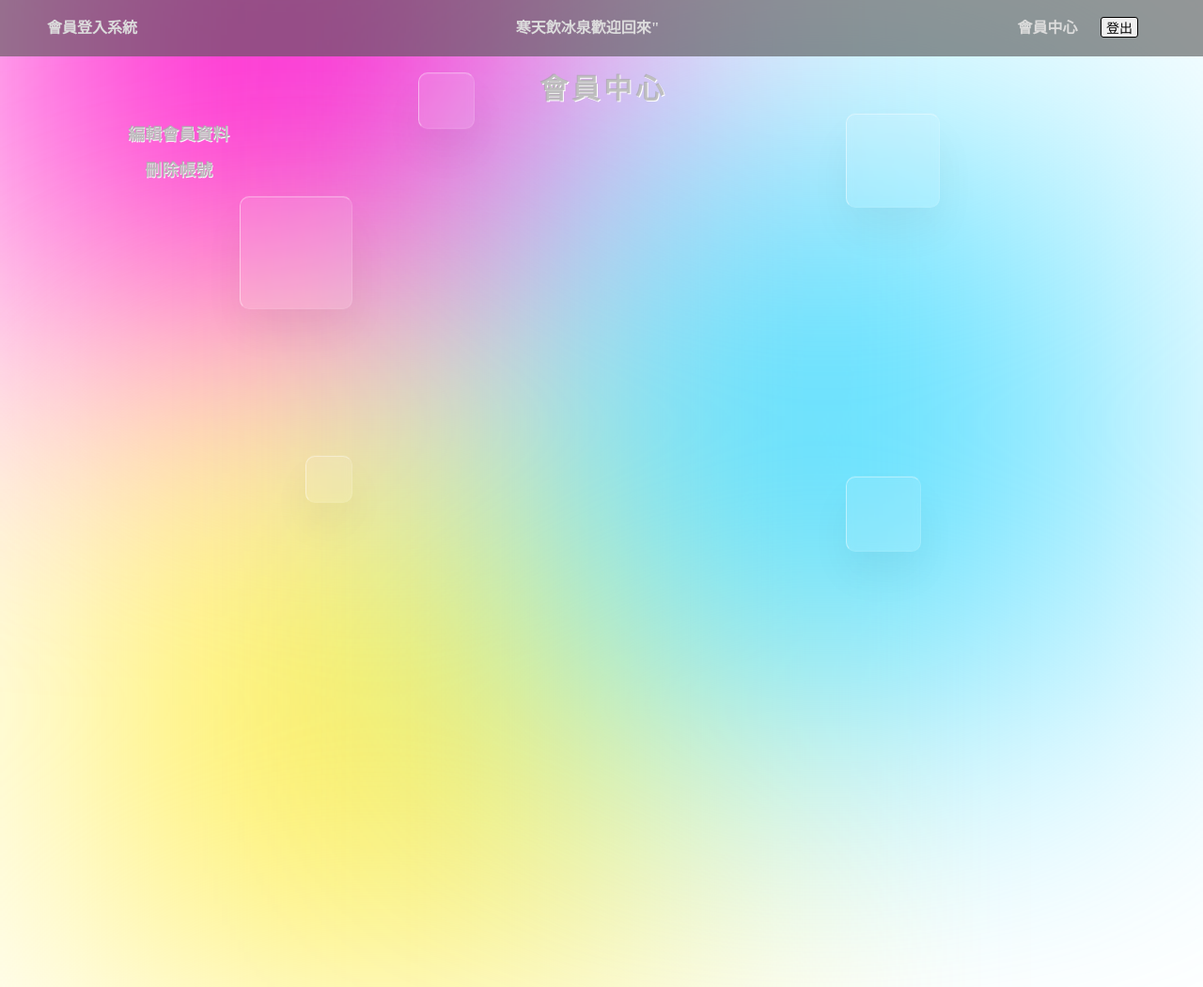
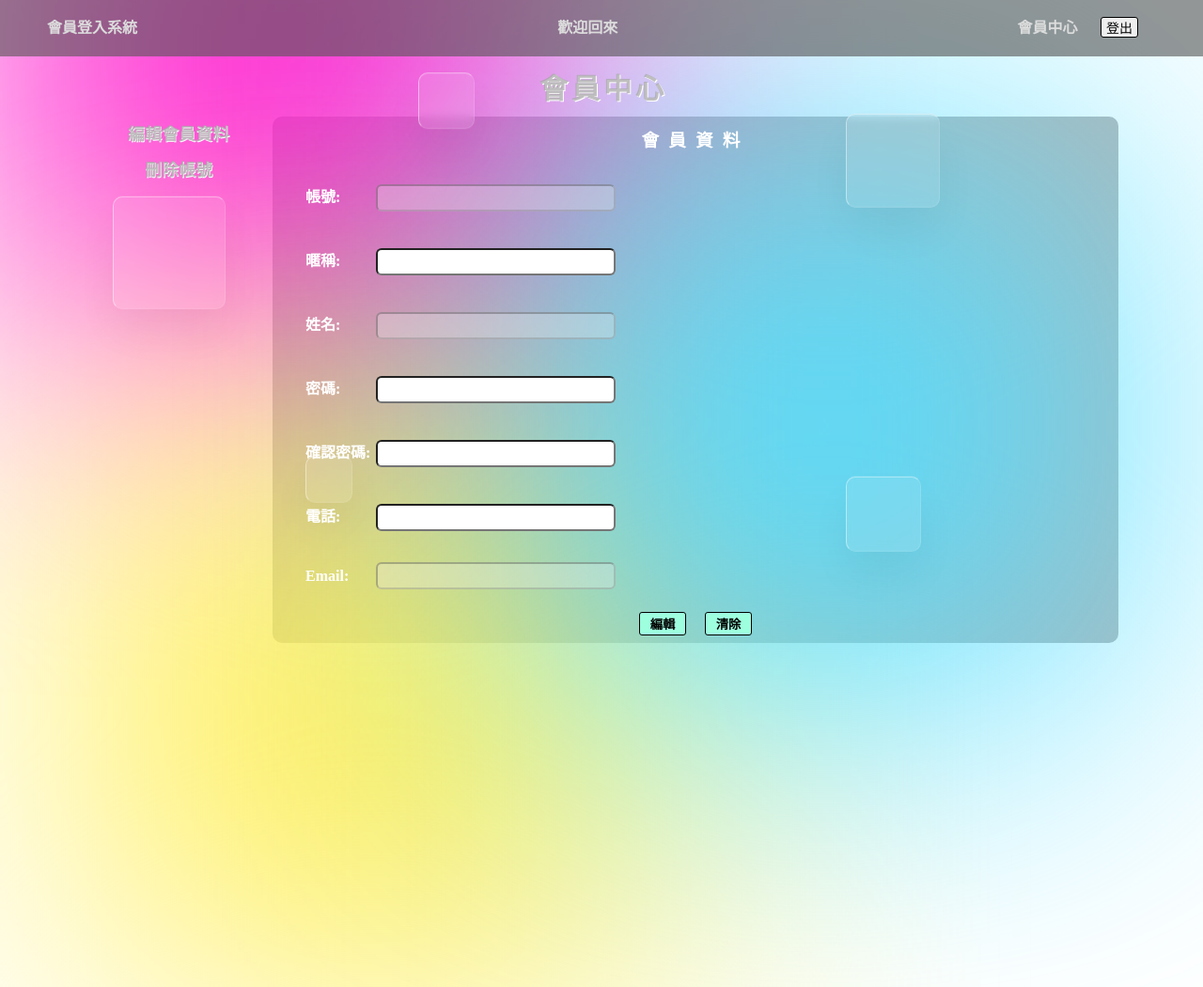
Before and after one commit to LinMinFan/member, a PHP site: the page made by member_center.php in a window 1280 px wide. Shown: the whole page at 94% size. Run offline with PHP 8.4, Linux system fonts and the light colour scheme; a user stored in the database is signed in; data comes from the database, SQL or seed files in the repository.

Commit message:
[new] 完成會員中心編輯會員資料功能 刪除帳號功能 [change] 檢查readme內容 刪除未使用連結頁面 修正正確連結位置說明 編輯會員資料取消保留記錄功能未實裝

```diff
--- a/chk_login.php
+++ b/chk_login.php
@@ -32,10 +32,9 @@
     //核對密碼
     header('location:login.php?error=密碼錯誤');
 } else {
-    //登入成功並使用暱稱設定session
+    //登入成功並使用帳號設定session
     $sql = "SELECT `nick` FROM `users` WHERE `account`='$acc'";
-    $nick = $pdo->query($sql)->fetch(PDO::FETCH_ASSOC);
-    $_SESSION['user'] = $nick['nick'];
+    $_SESSION['user'] = $acc;
     header('location:member_center.php');
 }
 ?>
--- a/css/edit.css
+++ b/css/edit.css
@@ -1,37 +1,11 @@
-* {
-    margin: 0;
-    padding: 0;
-    box-sizing: border-box;
+/* 資料內容 */
+.container{
+    width: 100%;
 }
-
-body {
-    width: 100%;
-    overflow: hidden;
-}
-/* 標題 */
-.regform {
+.edit {
     position: relative;
     top: 0px;
-    width: 800px;
-    background: rgba(48, 48, 48, 0.667);
-    color: #ffffff;
-    padding: 10px 0;
-    text-align: center;
-    border-radius: 15px 15px 0 0;
-    letter-spacing: 10px;
-    margin: 0 auto;
-}
-
-/* 資料內容 */
-.container{
-    width: 800px;
-    margin: 0 auto;
-}
-.main {
-    position: relative;
-    top: 0px;
-    width: 800px;
-    background: #00000069;
+    width: 100%;
 }
 
 /* 表單 */
@@ -39,59 +13,42 @@
     padding: 10px;
 }
 
-/* 帳號區 */
-#account {
-    width: 100%;
-    height: 70px;
-}
-
 /* 標題 */
-.h2Tl {
+.h3Tl {
     margin-left: 25px;
-    margin-top: 20px;
+    margin-top: 15px;
     width: 125px;
     color: #ffffff;
-    font-size: 18px;
+    font-size: 16px;
     font-weight: bold;
 }
 
-/* 帳號 */
+/* 輸入帳號 */
 .account {
     position: relative;
     left: 100px;
-    top: -26px;
+    top: -24px;
+    line-height: 25px;
+    border-radius: 6px;
+    padding: 0 22px;
+    font-size: 16px;
+}
+/* 輸入暱稱 */
+.nick {
+    position: relative;
+    left: 100px;
+    top: -24px;
     line-height: 25px;
     border-radius: 6px;
     padding: 0 22px;
     font-size: 16px;
 }
 
-/* 輸入暱稱 */
-.nick {
-    position: relative;
-    left: 480px;
-    top: -56px;
-    line-height: 25px;
-    border-radius: 6px;
-    padding: 0 22px;
-    font-size: 16px;
-}
-
-/* 暱稱標題 */
-.nickLb {
-    position: relative;
-    left: 160px;
-    top: -54px;
-    font-size: 18px;
-    color: #ffffff;
-    font-weight: bold;
-}
-
 /* 姓名 */
 .name {
     position: relative;
     left: 100px;
-    top: -26px;
+    top: -24px;
     line-height: 25px;
     border-radius: 6px;
     padding: 0 22px;
@@ -102,7 +59,7 @@
 .password {
     position: relative;
     left: 100px;
-    top: -26px;
+    top: -24px;
     line-height: 25px;
     border-radius: 6px;
     padding: 0 22px;
@@ -113,7 +70,7 @@
 .chk_password {
     position: relative;
     left: 100px;
-    top: -26px;
+    top: -24px;
     line-height: 25px;
     border-radius: 6px;
     padding: 0 22px;
@@ -124,7 +81,7 @@
 .phone {
     position: relative;
     left: 100px;
-    top: -26px;
+    top: -24px;
     line-height: 25px;
     border-radius: 6px;
     padding: 0 22px;
@@ -135,27 +92,28 @@
 .email {
     position: relative;
     left: 100px;
-    top: -26px;
+    top: -24px;
     line-height: 25px;
     border-radius: 6px;
     padding: 0 22px;
     font-size: 16px;
-    width: 625px;
 }
 
 /* 編輯 */
+.input{
+    display: flex;
+    justify-content: center
+}
 input[type="submit"] {
     position: relative;
     width: 50px;
     height: 25px;
-    left: -330px;
-    top: 15px;
     border-radius: 3px;
     border: 1px solid #000000;
     cursor: pointer;
-    margin-bottom: 20px;
     background: #9effdf;
     font-weight: bold;
+    margin: 0 10px;
 }
 
 input[type="submit"]:hover {
@@ -168,14 +126,12 @@
     position: relative;
     width: 50px;
     height: 25px;
-    left: -270px;
-    top: 15px;
     border-radius: 3px;
     border: 1px solid #000000;
     cursor: pointer;
-    margin-bottom: 20px;
     background: #9effdf;
     font-weight: bold;
+    margin: 0 10px;
 }
 
 input[type="reset"]:hover {
--- a/css/header.css
+++ b/css/header.css
@@ -151,7 +151,7 @@
 
 .card .square:nth-child(2) {
     top: 150px;
-    left: 255px;
+    left: 120px;
     width: 120px;
     height: 120px;
     z-index: 2;
--- a/css/member_center.css
+++ b/css/member_center.css
@@ -1,52 +1,59 @@
 /* 會員中心頁標語 */
-.top{
+.top {
     position: relative;
     width: 100%;
     text-align: center;
     margin: 10px auto;
 }
-.top span{
+
+.top span {
     color: #a7a7a7b9;
     font-size: 30px;
     font-weight: bold;
     text-shadow: 1px 1px 0 #ffffff;
 }
+
 /* 主內容區塊 */
-.main{
+.main {
     width: 1100px;
     height: 560px;
     margin: 10px auto;
     display: flex;
 }
+
 /* 左側選單區 */
-.menu{
+.menu {
     width: 200px;
     height: 560px;
 }
-ul{
+
+ul {
     position: relative;
     display: flex;
     flex-direction: column;
     justify-content: center;
     align-items: center;
 }
-ul li{
+
+ul li {
     list-style: none;
 }
-ul li a::before{
+
+ul li a::before {
     content: "";
     position: absolute;
     top: 11px;
     left: -15px;
     width: 10px;
     height: 10px;
-    border-top:3px solid #00aeff;
-    border-right:3px solid #00aeff;
+    border-top: 3px solid #00aeff;
+    border-right: 3px solid #00aeff;
     transform: rotate(45deg);
     opacity: 0;
     transition: 0.5s;
 }
-ul li a{
+
+ul li a {
     position: relative;
     display: inline-block;
     text-decoration: none;
@@ -54,15 +61,17 @@
     font-size: 18px;
     color: #a7a7a7b9;
     text-shadow: 0.5px 0.5px 0 #ffffff;
-    font-weight:700;
+    font-weight: 700;
     transition: 0.5s;
     line-height: 18px;
     padding: 10px;
 }
-ul li a:hover{
+
+ul li a:hover {
     color: #727272;
 }
-ul li a:hover::before{
+
+ul li a:hover::before {
     color: #003cbc;
     opacity: 1;
     animation-name: arrow;
@@ -70,22 +79,34 @@
     animation-iteration-count: infinite;
     animation-timing-function: linear;
 }
-@keyframes arrow{
-    0%{
+
+@keyframes arrow {
+    0% {
         opacity: 0;
     }
-    100%{
+
+    100% {
         opacity: 1;
     }
+
     /* 右側內容區     */
-}.content{
+}
+
+.content {
     width: 900px;
     height: 560px;
     display: flex;
-    justify-content: center;
-    align-items: center;
+    flex-direction: column;
+    background: #72727283;
+    border-radius: 10px;
 }
-iframe{
+
+/* 右側標題 */
+.regform {
+    position: relative;
     width: 100%;
-    height: 100%;padding: 5px;
+    color: #ffffff;
+    padding: 10px 0;
+    text-align: center;
+    letter-spacing: 10px;
 }
--- a/edit.php
+++ b/edit.php
@@ -1,48 +1,33 @@
-<!DOCTYPE html>
-<html lang="en">
-
-<head>
-    <meta charset="UTF-8">
-    <meta http-equiv="X-UA-Compatible" content="IE=edge">
-    <meta name="viewport" content="width=device-width, initial-scale=1.0">
-    <title>編輯會員資料</title>
-    <link rel="stylesheet" href="./css/edit.css">
-</head>
-
-<body>
-    <div class="regform">
-        <h1>會員資料</h1>
-    </div>
     <div class="container">
-        <div class="main">
-            <form action="./store_member.php">
-                <div id="account">
+        <div class="edit">
+            <form action="./save_member.php" method="post">
                 <!-- 不得修改 -->
-                    <h2 class="h2Tl">帳號</h2>
-                    <input class="account" type="text" name="account"><br>
+                <h3 class="h3Tl">帳號:</h3>
+                <input class="account" type="text" placeholder="<?= $account; ?>" value="<?= $account; ?>" disabled>
+                <input class="account" type="text" name="account" value="<?= $account; ?>" hidden>
                 <!-- 可修改 -->
-                    <input class="nick" type="text" name="nick">
-                    <label class="nickLb" for="">暱稱</label>
-                </div>
+                <h3 class="h3Tl">暱稱:</h3>
+                <input class="nick" type="text" name="nick" placeholder="<?= $nick; ?>" value="<?= $nick; ?>">
                 <!-- 不得修改 -->
-                <h2 class="h2Tl">姓名</h2>
-                <input class="name" type="text" name="neme">
+                <h3 class="h3Tl">姓名:</h3>
+                <input class="name" type="text" placeholder="<?= $name; ?>" value="<?= $name; ?>" disabled>
+                <input class="name" type="text" name="name" value="<?= $name; ?>" hidden>
                 <!-- 可修改 -->
-                <h2 class="h2Tl">密碼</h2>
-                <input class="password" type="password" name="password">
-                <h2 class="h2Tl">確認密碼</h2>
-                <input class="chk_password" type="password" name="chk_password">
+                <h3 class="h3Tl">密碼:</h3>
+                <input class="password" type="password" name="password" value="<?= $pw; ?>">
+                <h3 class="h3Tl">確認密碼:</h3>
+                <input class="chk_password" type="password" name="chk_password" placeholder="<?= (isset($_GET['error'])) ? $_GET['error'] : ''; ?>">
                 <!-- 可修改 -->
-                <h2 class="h2Tl">電話</h2>
-                <input class="phone" type="text" name="phone">
+                <h3 class="h3Tl">電話:</h3>
+                <input class="phone" type="text" name="phone" placeholder="<?= $phone; ?>" value="<?= $phone; ?>">
                 <!-- 不得修改 -->
-                <h2 class="h2Tl">Email</h2>
-                <input class="email" type="email" name="email">
+                <h3 class="h3Tl">Email:</h3>
+                <input class="email" type="text" placeholder="<?= $email; ?>" value="<?= $email; ?>" disabled>
+                <input class="email" type="text" name="email" value="<?= $email; ?>" hidden>
+                <div class="input">
                     <input type="submit" value="編輯">
                     <input type="reset" value="清除">
+                </div>
             </form>
         </div>
     </div>
-</body>
-
-</html>
--- a/layout/back_header.php
+++ b/layout/back_header.php
@@ -5,7 +5,7 @@
         </div>
         <div class="wellcome">
             <!-- 會員中心登入，顯示暱稱在nav欄位若無登入導回登入頁 -->
-            <span><?= $_SESSION['user']; ?>歡迎回來</span>"
+            <span><?= $nick; ?>歡迎回來</span>
         </div>
         <div class="navTxt">
             <a href="./member_center.php">會員中心</a>
--- a/member_center.php
+++ b/member_center.php
@@ -1,8 +1,22 @@
 <?php
+//判斷session避免直接由網址進入會員中心
 session_start();
 if (!isset($_SESSION['user'])) {
     header('location:./login.php');
 }
+$dsn = "mysql:host=localhost;charset=utf8;dbname=member";
+$pdo = new PDO($dsn, 'root', '');
+//抓取會員資料並顯示於會員中心首頁
+$sql = "select * from `users` where account = '{$_SESSION['user']}'";
+$user = $pdo->query($sql)->fetch(PDO::FETCH_ASSOC);
+$id = $user['id'];
+$account = $user['account'];
+$pw = $user['password'];
+$nick = $user['nick'];
+$name = $user['name'];
+$phone = $user['phone'];
+$email = $user['email'];
+
 ?>
 <!DOCTYPE html>
 <html lang="en">
@@ -13,36 +27,53 @@
     <meta name="viewport" content="width=device-width, initial-scale=1.0">
     <title>Document</title>
     <link rel="stylesheet" href="./css/header.css">
+    <link rel="stylesheet" href="./css/edit.css">
+    <link rel="stylesheet" href="./css/delete.css">
     <link rel="stylesheet" href="./css/member_center.css">
 
 </head>
 
 <body>
-<?php
+    <?php
     include "./layout/back_header.php";
     ?>
     <!-- 首頁標語 / 可單獨加入特效-->
     <div class="top">
-        <span >會</span>
-        <span >員</span>
-        <span >中</span>
-        <span >心</span>
+        <span>會</span>
+        <span>員</span>
+        <span>中</span>
+        <span>心</span>
     </div>
     <!-- 主內容 -->
     <div class="main">
+        <!-- 選單 -->
         <div class="menu">
             <ul>
-                <li><a href="./edit.html" target="my">編輯會員資料</a></li>
-                <li><a href="#" target="my">刪除帳號</a></li>
+                <li><a href="./member_center.php?edit=activ">編輯會員資料</a></li>
+                <li><a href="./member_center.php?delete=activ">刪除帳號</a></li>
                 <!-- 有需要可增加選項 -->
                 <!-- <li><a href="#">Team</a></li>
                 <li><a href="#">Content</a></li> -->
             </ul>
         </div>
+        <!-- 頁面內容 -->
         <div class="content">
+            <div class="regform">
+                <h3>會員資料</h3>
+            </div>
 
+            <?php
+            if (isset($_GET['edit'])) {
+                include './edit.php';
+            } else if (isset($_GET['delete'])) {
+                include './delete.php';
+            } else {
+                include './default.php';
+            }
+            ?>
         </div>
     </div>
+    <!-- <script src="./js/main.js"></script> -->
 </body>
 
 </html>
--- a/remove_acc.php
+++ b/remove_acc.php
@@ -2,12 +2,12 @@
 
 include_once "connect.php";
 
-$id=$_GET['id'];
-$sql="DELETE FROM `users` where `id`='$id'";
+$acc = $_GET['account'];
+$sql="DELETE FROM `users` where `account`='$acc'";
 $pdo->exec($sql);
 
 unset($_SESSION['user']);
 
-header('location:index.php');
+header('location:login.php');
 
 ?>
```
Also changed, not shown: css/delete.css (added, +64 -0 lines), default.php (added, +21 -0 lines), delete.php (added, +11 -0 lines), js/main.js (added, +11 -0 lines), save_member.php (+15 -10 lines), README.md. Lines whose indentation alone changed are shown as unchanged.
